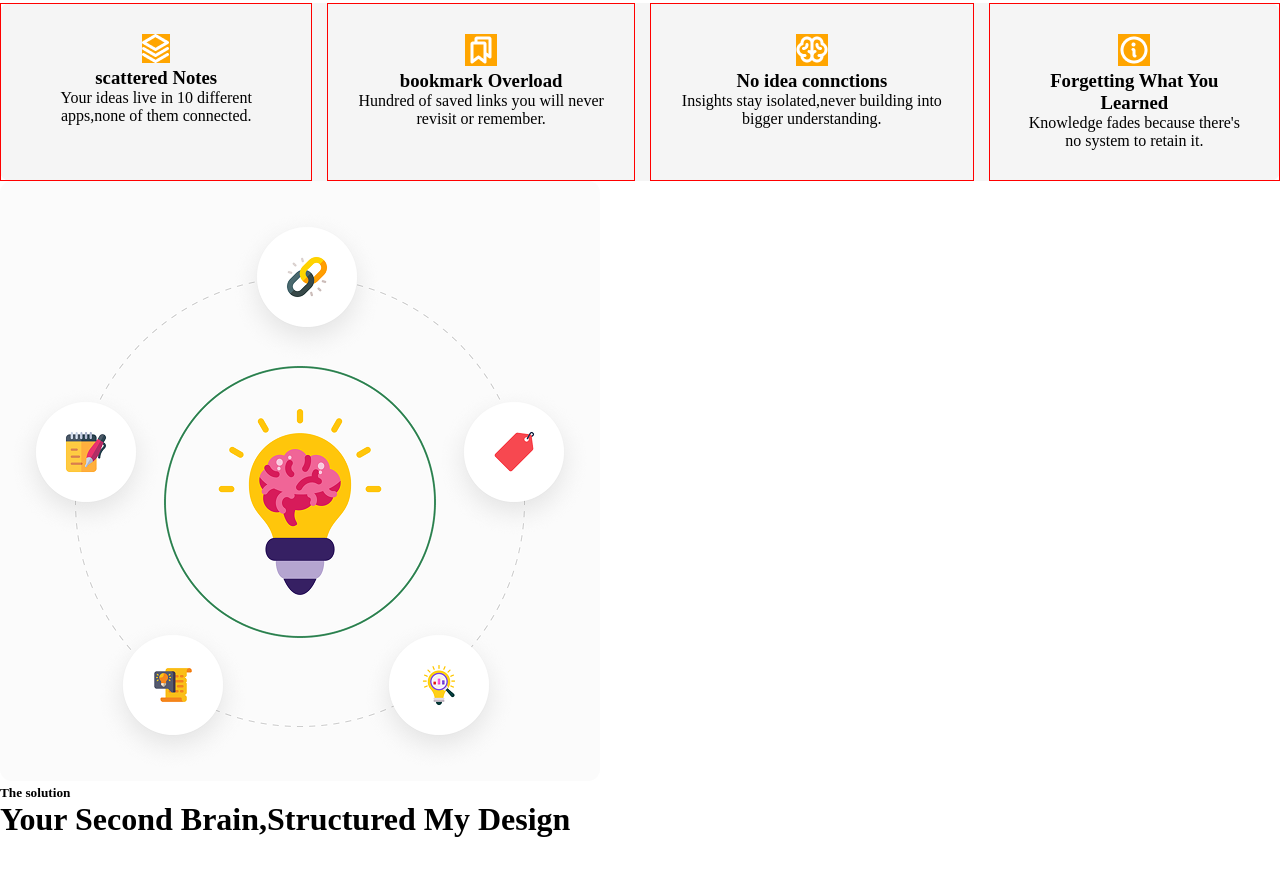
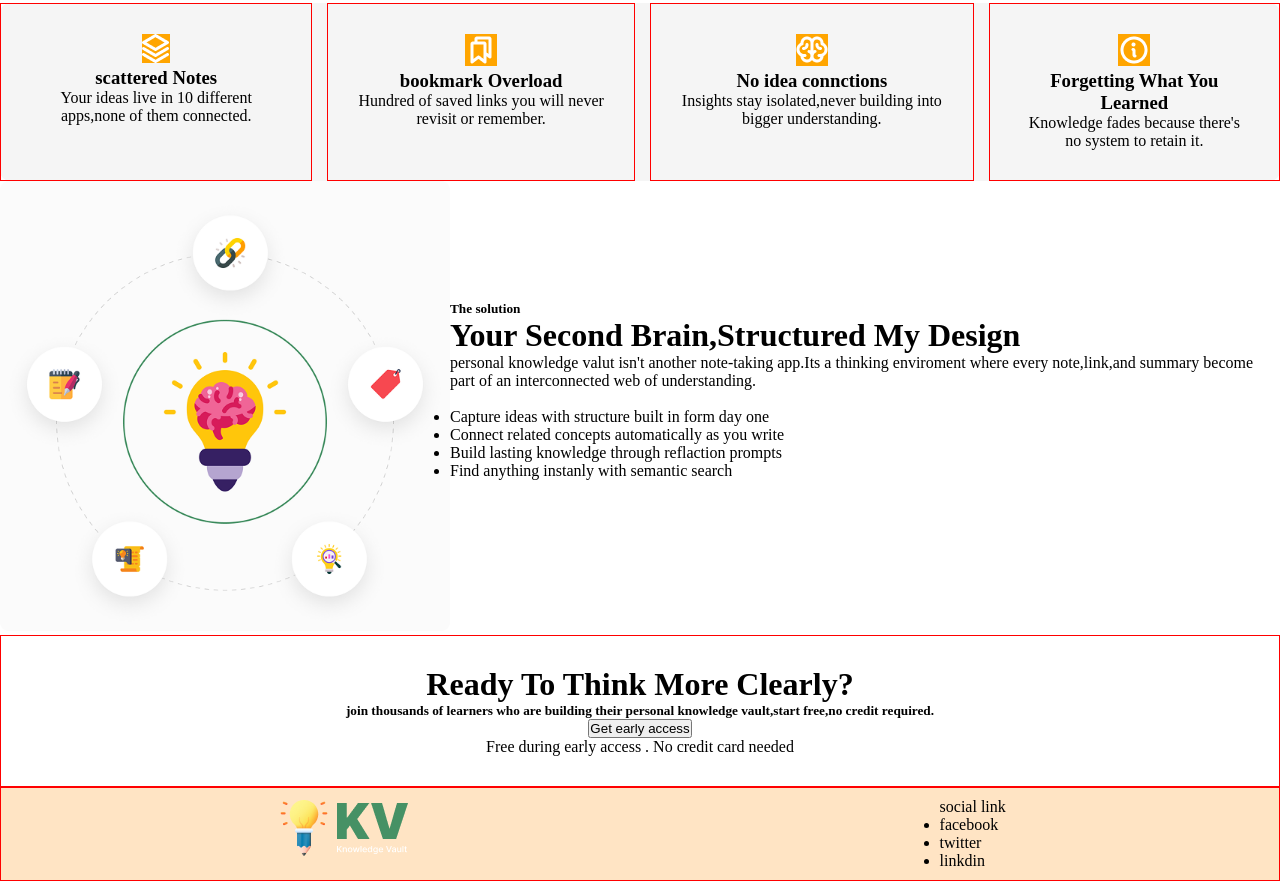
Before and after one commit to codeisnotrunning-star/a13-batch-assaignment, a plain HTML site: page B13-A01-Knowledge-Vault/index.html in a window 1280 px wide. Shown: the part 406-1287 px from the top of the page. Before the commit the page ends 1244 px from the top, so only its background shows below. Drawn offline with Linux system fonts and the light colour scheme.

Commit message:
everything is ready for styles

```diff
--- a/B13-A01-Knowledge-Vault/index.html
+++ b/B13-A01-Knowledge-Vault/index.html
@@ -60,23 +60,45 @@
             </div>
         </div>
     </div>
-
+    <div class="kacchi">
         <div>
-            <img src="./assets/knowledge.png" alt="">
+            <img src="./assets/knowledge.png" alt="" class="knowledge">
         </div>
-        <div>
+        <div class="custom">
             <h5>
                 The solution
-            </h6>
+            </h5>
             <h1>Your Second Brain,Structured My Design</h1>
-            <p> </p>
+            <p>personal knowledge valut isn't another note-taking app.Its a thinking enviroment where every note,link,and summary become part of an interconnected web of understanding. </p>
+            <br>
+            <ul>
+                <li>Capture ideas with structure built in form day one </li>
+                <li>Connect related concepts automatically as you write</li>
+                <li>Build lasting knowledge through reflaction prompts</li>
+                <li>Find anything instanly with semantic search</li>
+            </ul>
         </div>
+        </div>
+        <div class="coder">
+            <div class="pro">
+                <h1>Ready To Think More Clearly?</h1>
+                <h5>join thousands of learners who are building their personal knowledge vault,start free,no credit required.</h5>
+                <button>Get early access</button>
+                <p>Free during early access . No credit card needed</p>
+            </div>
+        </div>
+    </main>
 
-
-
-    </main>
     <footer>
-
+<nav>
+    <div>
+        <img src="./assets/logo-footer.png" alt="">
+    </div>
+    <div>
+        <p>social link</p>
+        <ul><li>facebook</li><li>twitter</li><li>linkdin</li></ul>
+    </div>
+</nav>
     </footer>
 
 </body>
--- a/B13-A01-Knowledge-Vault/styles.css
+++ b/B13-A01-Knowledge-Vault/styles.css
@@ -41,7 +41,7 @@ section{
     border: 1px solid red;
     padding: 80px;
 background-image: url(./assets/hero-bg.png);
-image-repeat: no-repeat;
+
 }
 .btn-2{
     color:whitesmoke ;
@@ -77,5 +77,25 @@ div .photo{
     background-color:orange;
     gap: 10px;
     border: none;
-    border border-radius: 10px;
+    border: 10px;
 }
+.kacchi {
+    display: flex;
+    justify-content: right;
+
+}
+.custom{
+padding-top: 120px;
+}
+.knowledge{
+    width: 450px;
+}
+.coder{
+    content: center;
+}
+.pro{
+    text-align: center;
+    gap: 10px;
+    border: 1px solid red;
+    padding :30px;
+}
```
